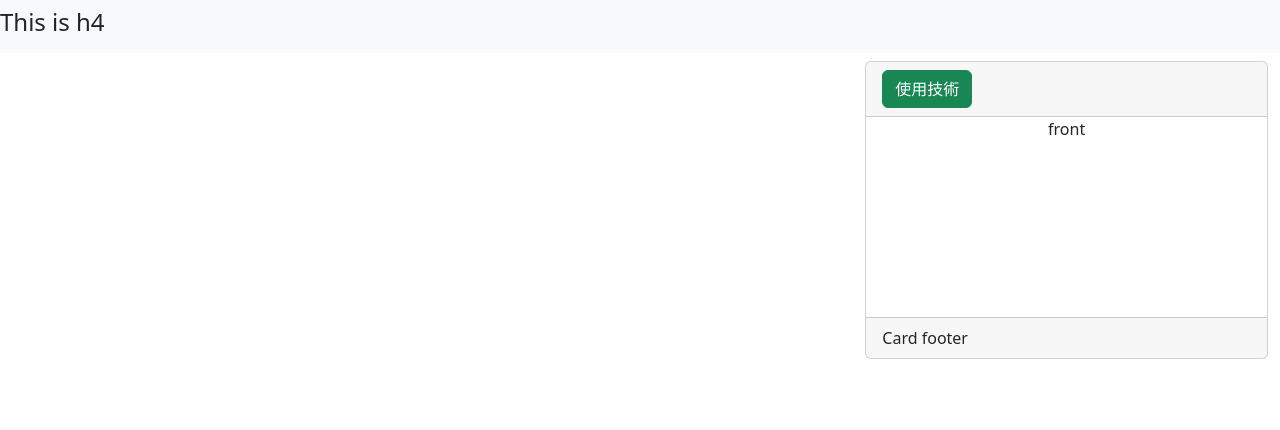
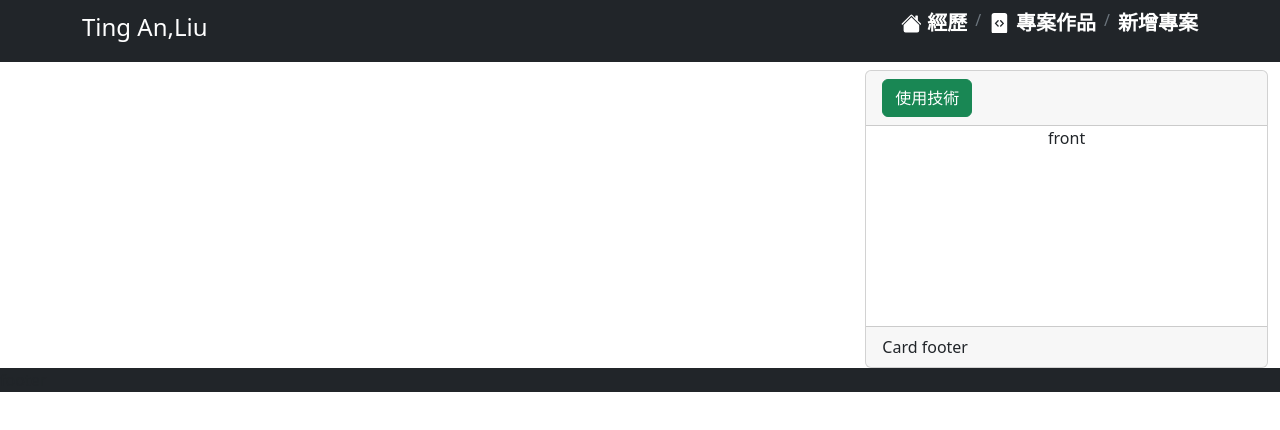
Before and after one commit to SlienceAn/project-history, a Next.js app: page /ProjectContent in a window 1280 px wide. Shown: the top 430 px of the page. Built offline with nearby package versions, Linux system fonts and the light colour scheme.

Commit message:
navbar css

```diff
--- /dev/null
+++ b/components/Footer.tsx
@@ -0,0 +1,9 @@
+import React from 'react';
+
+export default function Footer() {
+    return (
+        <div className='w-100 bg-dark'>
+           footer
+        </div>
+    );
+};
--- a/components/Navbar.tsx
+++ b/components/Navbar.tsx
@@ -1,5 +1,26 @@
+import Link from "next/link"
+import { BsHouseFill, BsFileCodeFill } from "react-icons/bs"
 export default function NavBar(): JSX.Element {
     return (
-        <nav></nav>
+        <nav className="navbar navbar-light bg-dark text-white">
+            <div className="container">
+                <h4>Ting An,Liu</h4>
+                <ol className="link-group breadcrumb">
+                    <li className="breadcrumb-item">
+                        <Link href="/">
+                            <BsHouseFill fontSize="1.3rem"/>
+                            <span>經歷</span>
+                        </Link>
+                    </li>
+                    <li className="breadcrumb-item">
+                        <Link href="/ProjectGallery">
+                            <BsFileCodeFill fontSize="1.3rem"/>
+                            <span>專案作品</span>
+                        </Link>
+                    </li>
+                    <li className="breadcrumb-item"><Link href="/ProjectUpload">新增專案</Link></li>
+                </ol>
+            </div>
+        </nav>
     )
 }
--- a/pages/ProjectGallery.tsx
+++ b/pages/ProjectGallery.tsx
@@ -1,6 +1,6 @@
-import useSWR from "swr"
 import Link from "next/link";
 import { BsArrowRightCircleFill } from 'react-icons/bs'
+
 type props = {
     idx: number
 }
@@ -29,7 +29,7 @@ export default function ProjectGallery() {
         <div className="container overflow-hidden">
             <div className="row g-4">
                 {arr.map((el, idx) =>
-                    <div key={el} className="col-md-6 col-sm-12">
+                    <div key={idx} className="col-md-6 col-sm-12">
                         <ProjectCard idx={idx} />
                     </div>)}
             </div>
--- a/pages/_document.tsx
+++ b/pages/_document.tsx
@@ -1,5 +1,6 @@
 import { Html, Head, Main, NextScript } from 'next/document'
-
+import NavBar from '../components/Navbar';
+import Footer from '../components/Footer';
 export default function Document() {
     return (
         <Html>
@@ -7,11 +8,10 @@ export default function Document() {
                 <meta name="description" content="Generated by create next app" />
             </Head>
             <body>
-                <nav className="navbar navbar-light bg-light">
-                    <h4>This is h4</h4>
-                </nav>
+                <NavBar />
                 <Main />
                 <NextScript />
+                <Footer/>
             </body>
         </Html>
     );
--- a/styles/globals.scss
+++ b/styles/globals.scss
@@ -27,6 +27,10 @@ body {
   background-repeat: no-repeat;
   background-size: cover;
   background-position-x: left;
+
+  &:hover {
+    cursor: pointer;
+  }
 
   &-content {
     position: absolute;
@@ -63,3 +67,16 @@ body {
     }
   }
 }
+
+.link-group {
+  a {
+    color: #fff;
+    font-weight: bolder;
+    text-decoration: none;
+    font-size: 20px;
+    display: flex;
+    align-items: center;
+    gap: .375rem;
+  }
+
+}
```
Also changed, not shown: styles/test.png (deleted).
